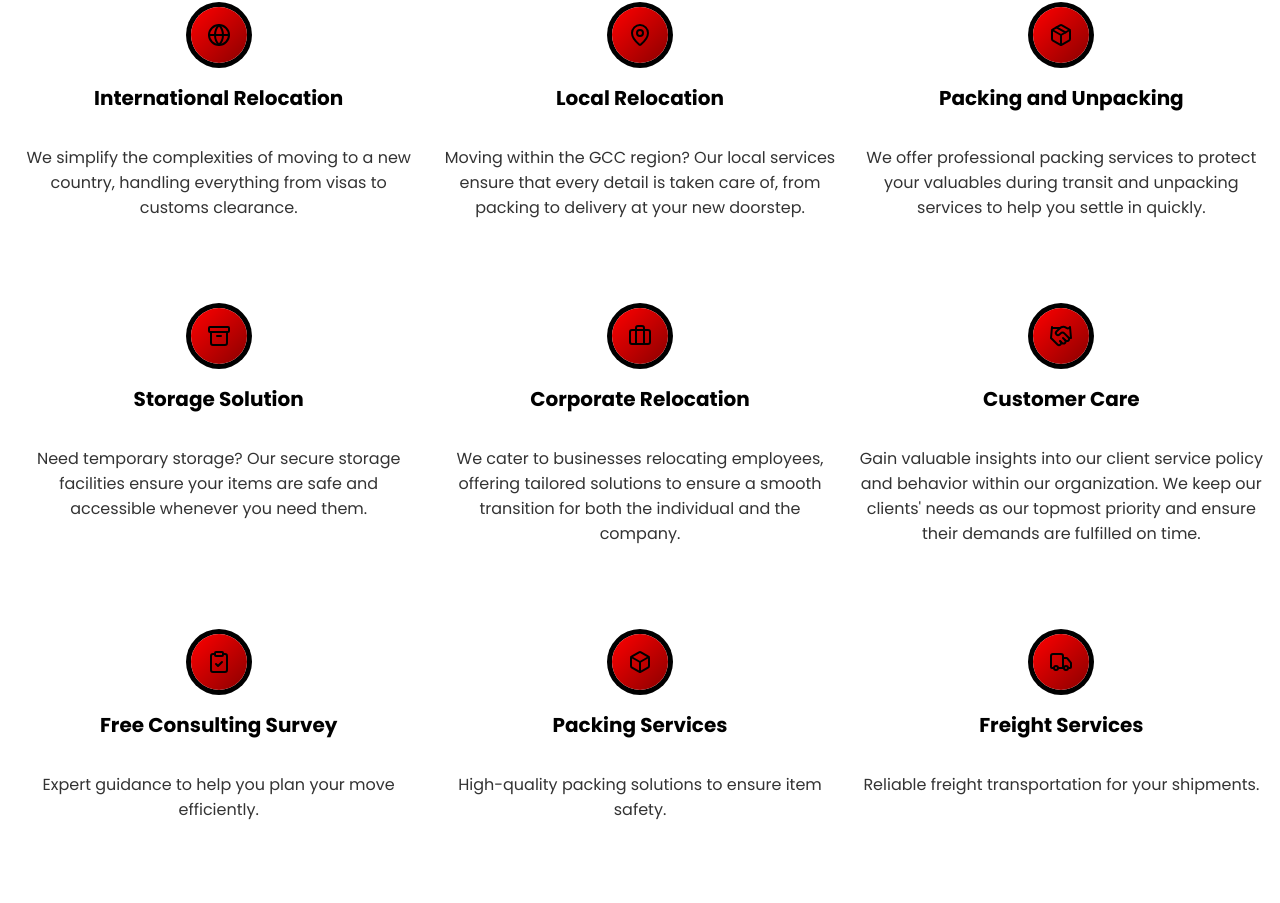
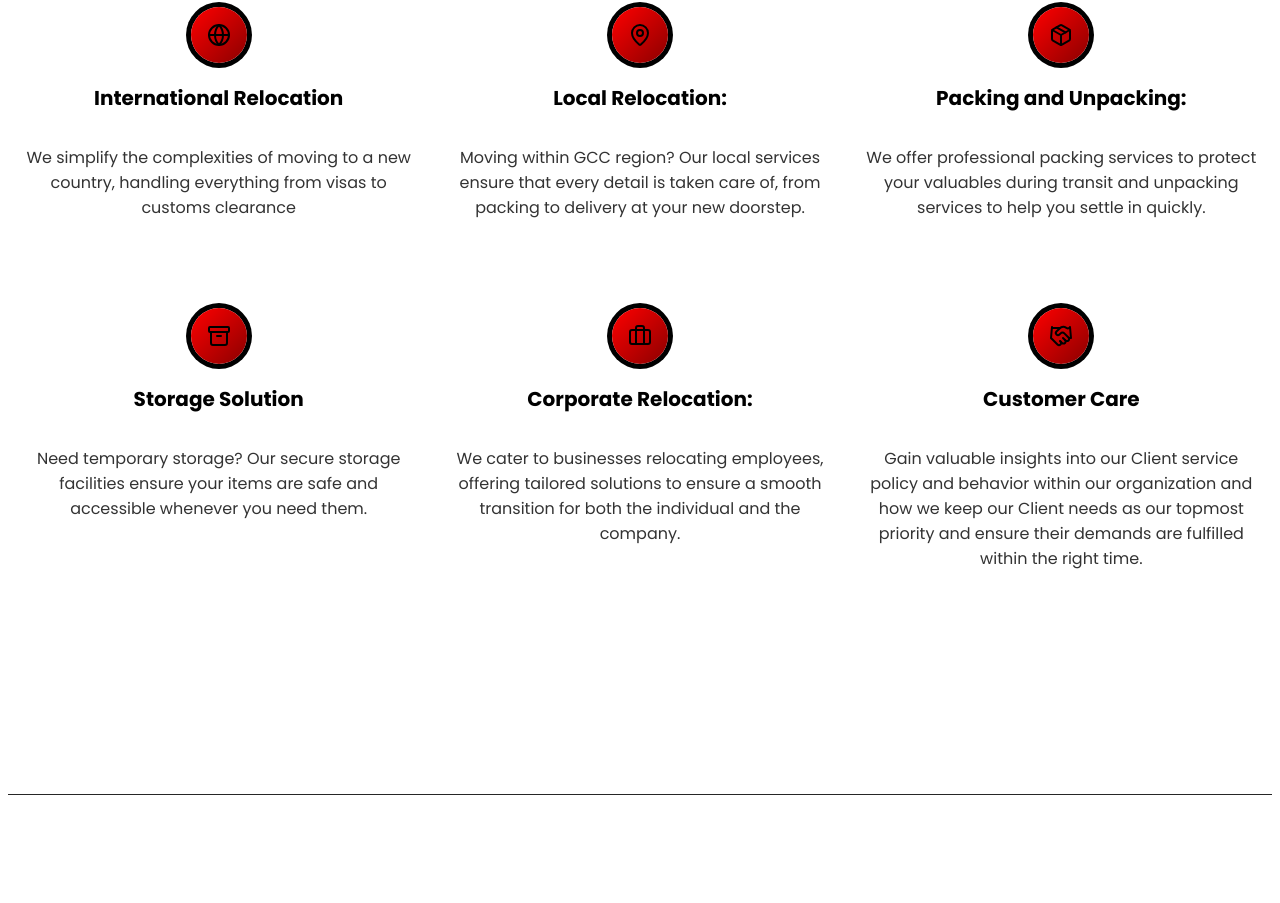
Before and after one commit to Mir-pes/ipanac-1, a React (Vite) app: page /services in a window 1280 px wide. Shown: the part 366-1269 px from the top of the page. After the commit the page ends 1169 px from the top, so only its background shows below. Built offline with nearby package versions, Linux system fonts and the light colour scheme.

Commit message:
Update index.jsx

```diff
--- a/src/constants/index.jsx
+++ b/src/constants/index.jsx
@@ -4,21 +4,8 @@ import { Fingerprint } from "lucide-react";
 import { ShieldHalf } from "lucide-react";
 import { PlugZap } from "lucide-react";
 import { GlobeLock } from "lucide-react";
-// import { Globe, MapPin, Package, Archive, Briefcase, BarChart , HandshakeIcon } from "lucide-react";
-import {
-  Globe,
-  MapPin,
-  Package,
-  Archive,
-  Briefcase,
-  Handshake,
-  ClipboardCheck,
-  Box,
-  Truck,
-  Send,
-  Boxes,
-  Wrench
-} from "lucide-react";
+import { Globe, MapPin, Package, Archive, Briefcase, BarChart , HandshakeIcon } from "lucide-react";
+
 // export const navItems = [
 //   { label: "Features", href: "#" },
 //   { label: "Workflow", href: "#" },
@@ -63,62 +50,38 @@ export const features = [
   {
     icon: <Globe size={24} />,
     text: "International Relocation",
-    description: "We simplify the complexities of moving to a new country, handling everything from visas to customs clearance."
+    description:
+      "We simplify the complexities of moving to a new country, handling everything from visas to customs clearance",
   },
   {
     icon: <MapPin size={24} />,
-    text: "Local Relocation",
-    description: "Moving within the GCC region? Our local services ensure that every detail is taken care of, from packing to delivery at your new doorstep."
+    text: "Local Relocation:",
+    description:
+      "Moving within GCC region? Our local services ensure that every detail is taken care of, from packing to delivery at your new doorstep.",
   },
   {
     icon: <Package size={24} />,
-    text: "Packing and Unpacking",
-    description: "We offer professional packing services to protect your valuables during transit and unpacking services to help you settle in quickly."
+    text: "Packing and Unpacking:",
+    description:
+      "We offer professional packing services to protect your valuables during transit and unpacking services to help you settle in quickly."
   },
   {
     icon: <Archive size={24} />,
     text: "Storage Solution",
-    description: "Need temporary storage? Our secure storage facilities ensure your items are safe and accessible whenever you need them."
+    description:
+      "Need temporary storage? Our secure storage facilities ensure your items are safe and accessible whenever you need them."
   },
   {
     icon: <Briefcase size={24} />,
-    text: "Corporate Relocation",
-    description: "We cater to businesses relocating employees, offering tailored solutions to ensure a smooth transition for both the individual and the company."
+    text: "Corporate Relocation:",
+    description:
+      "We cater to businesses relocating employees, offering tailored solutions to ensure a smooth transition for both the individual and the company."
   },
   {
-    icon: <Handshake size={24} />,
+    icon: <HandshakeIcon size={24} />,
     text: "Customer Care",
-    description: "Gain valuable insights into our client service policy and behavior within our organization. We keep our clients' needs as our topmost priority and ensure their demands are fulfilled on time."
-  },
-  {
-    icon: <ClipboardCheck size={24} />,
-    text: "Free Consulting Survey",
-    description: "Expert guidance to help you plan your move efficiently."
-  },
-  {
-    icon: <Box size={24} />,
-    text: "Packing Services",
-    description: "High-quality packing solutions to ensure item safety."
-  },
-  {
-    icon: <Truck size={24} />,
-    text: "Freight Services",
-    description: "Reliable freight transportation for your shipments."
-  },
-  {
-    icon: <Send size={24} />,
-    text: "Delivery Services",
-    description: "Fast and secure delivery solutions to your doorstep."
-  },
-  {
-    icon: <Boxes size={24} />,
-    text: "Unpacking Services",
-    description: "Hassle-free unpacking services to help you settle in quickly."
-  },
-  {
-    icon: <Wrench size={24} />,
-    text: "Handyman",
-    description: "Expert handyman services for setup and maintenance."
+    description:
+      "Gain valuable insights into our Client service policy and behavior within our organization and how we keep our Client needs as our topmost priority and ensure their demands are fulfilled within the right time."
   }
 ];
 
@@ -180,34 +143,38 @@ export const checklistItems = [
 //   },
 // ];
 
+export const resourcesLinks = [
+  { href: "#", text: "Canada Immigration" },
+  { href: "#", text: "Visa" },
+  { href: "#", text: "Business Overview" },
+  { href: "#", text: "Citizenship" },
+  { href: "#", text: "Work Permits" },
+];
+
+
+// d)	Accounting and book keeping services
+// e)	AML – anti money laundering services
+// f)	Bank account opening
+// g)	Business set up
+// h)	Local sponsorship
+// i)	PRO services
+
+export const platformLinks = [
+  { href: "#", text: "Accounting and Book Keeping" },
+  { href: "#", text: "Anti Money Laundering Services" },
+  { href: "#", text: "Bank Account Opening" },
+  { href: "#", text: "Business Set Up" },
+  { href: "#", text: "Local sponsorship" },
+  { href: "#", text: "PRO services" },
+];
 
 
 
-export const resourcesLinks = [
+export const communityLinks = [
   { href: "#", text: "Tax filing" },
   { href: "#", text: "Tax registration" },
   { href: "#", text: "VAT filing" },
   { href: "#", text: "VAT registration" },
   { href: "#", text: "VAT refund" },
-  { href: "#", text: "Audit - internal and external" },
+  { href: "#", text: "Audit – Internal and External" },
 ];
-
-export const platformLinks = [
-  { href: "#", text: "Canada migration" },
-  { href: "#", text: "Visa" },
-  { href: "#", text: "Immigration" },
-  { href: "#", text: "Accounting" },
-  { href: "#", text: "Anti Money Laundering Services" },
-  { href: "#", text: "Bank account opening" },
-  { href: "#", text: "Business set up" },
-  { href: "#", text: "Local sponsorship" },
-  { href: "#", text: "PRO services" },
-];
-
-export const communityLinks = [
-  { href: "#", text: "Events" },
-  { href: "#", text: "Meetups" },
-  { href: "#", text: "Conferences" },
-  { href: "#", text: "Jobs" },
-  { href: "#", text: ".." },
-];
```
